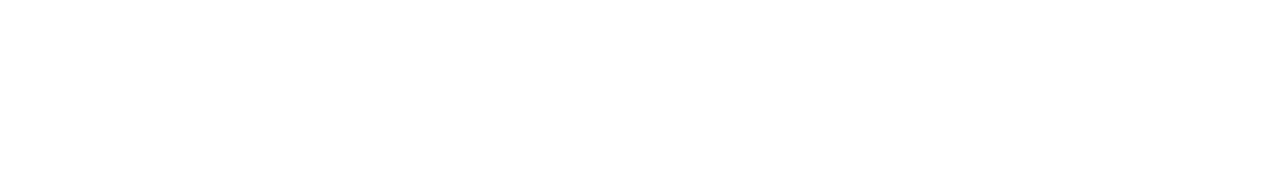
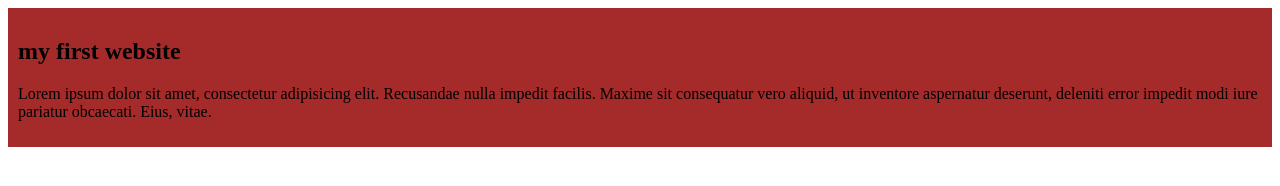
Before and after one commit to mdsohelrana11/my-simple-website, a plain HTML site: page index.html in a window 1280 px wide. Drawn offline with Linux system fonts and the light colour scheme.

Commit message:
added the frist blog

```diff
--- a/index.html
+++ b/index.html
@@ -4,8 +4,13 @@
     <meta charset="UTF-8">
     <meta name="viewport" content="width=device-width, initial-scale=1.0">
     <title>My simple website</title>
+    <link rel="stylesheet" href="styles/blog.css">
 </head>
 <body>
+    <div>
+        <h2>my first website</h2>
+        <p>Lorem ipsum dolor sit amet, consectetur adipisicing elit. Recusandae nulla impedit facilis. Maxime sit consequatur vero aliquid, ut inventore aspernatur deserunt, deleniti error impedit modi iure pariatur obcaecati. Eius, vitae.</p>
 
+    </div>
 </body>
 </html>
--- /dev/null
+++ b/styles/blog.css
@@ -0,0 +1,4 @@
+div{
+    background-color: brown;
+    padding: 10px;
+}
```
